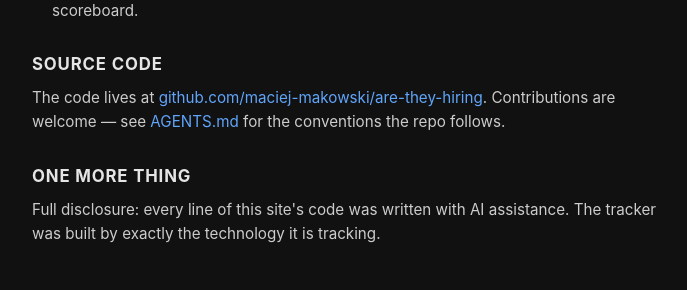
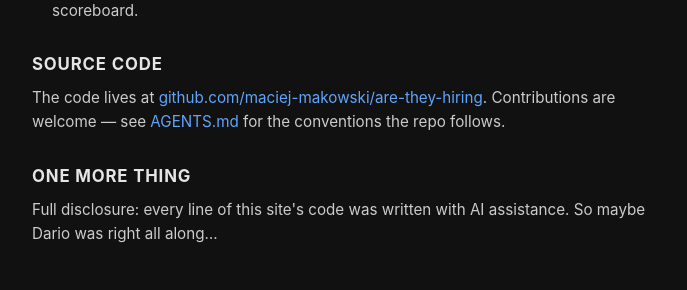
Before and after one commit to maciej-makowski/are-they-hiring, a FastAPI app: page /about in a window 1280 px wide. Shown: the part 995-1285 px from the top of the page, without its empty margins (288-975 px from the left). Run offline with FastAPI, Linux system fonts and the light colour scheme; parts of the project's set-up code (start-up, migrations or seed data) failed here and were passed over.

Commit message:
feat(about): tighten meta-twist punchline
Replace "built by the technology it is tracking" with the shorter
"So maybe Dario was right all along…" — lands the joke more directly
and trails off in the same deadpan register as the rest of the page.

Co-Authored-By: Claude Opus 4.7 (1M context) <noreply@anthropic.com>

```diff
--- a/src/web/templates/about.html
+++ b/src/web/templates/about.html
@@ -75,8 +75,7 @@
     <h2>One more thing</h2>
     <p>
         Full disclosure: every line of this site's code was written with AI
-        assistance. The tracker was built by exactly the technology it is
-        tracking.
+        assistance. So maybe Dario was right all along&hellip;
     </p>
 </section>
 {% endblock %}
```
